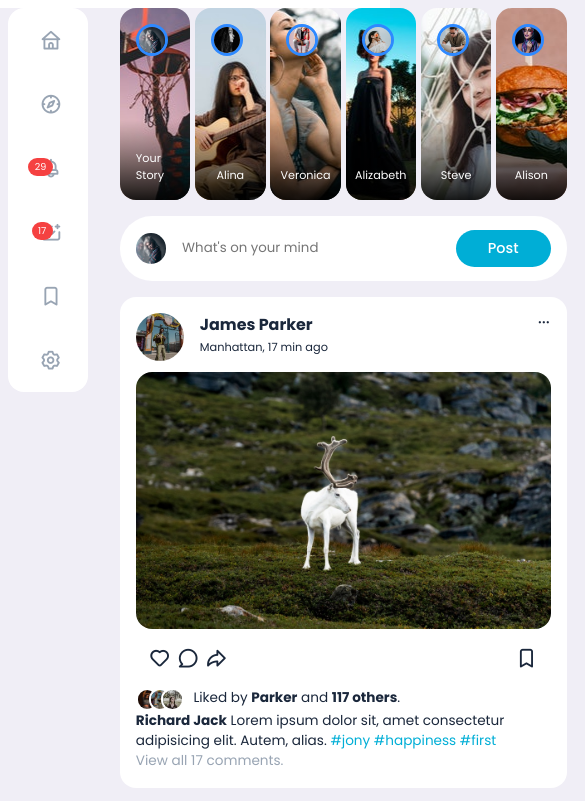
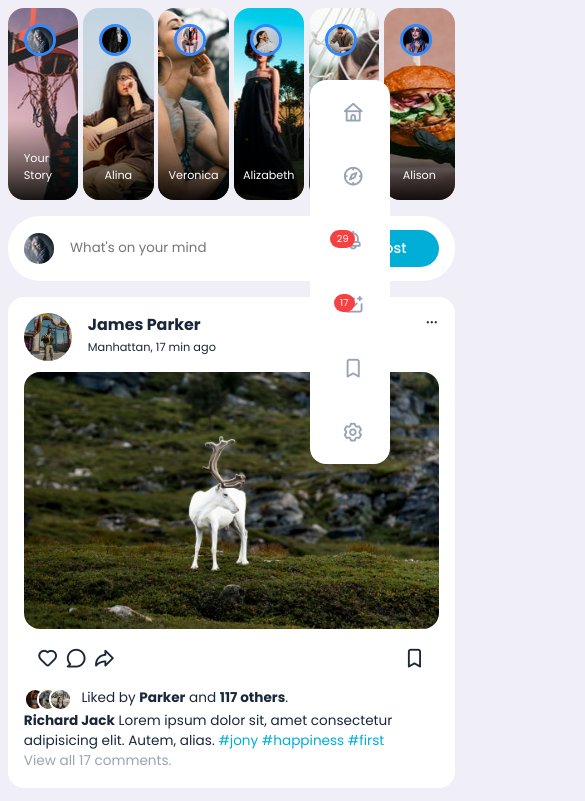
Before and after one commit to Amubasshir/cool-pal, a plain HTML site: page index.html in a window 390 px wide. Shown: the part 80-881 px from the top of the page, 585 px wide, since content can reach past the window. Drawn offline with nearby package versions, Linux system fonts and the light colour scheme.

Commit message:
first draft added

```diff
--- a/style.css
+++ b/style.css
@@ -42,7 +42,7 @@ body {
 
 /* ========COMMON STYLE========== */
 .container {
-  width: 80%;
+  width: 90%;
   margin: 0 auto;
 }
 
@@ -82,7 +82,8 @@ img {
 nav {
   width: 100%;
   background-color: var(--color-white);
-  padding: 0.7rem 0;
+  padding: 0.1rem 0;
+
   position: fixed;
   top: 0;
   left: 0;
@@ -121,6 +122,7 @@ nav .create {
 }
 /* ==========MAIN========== */
 main {
+  /* margin-top: 1rem; */
   top: 5.5rem;
   position: relative;
 }
@@ -136,6 +138,7 @@ main .container {
 main .container .left {
   height: max-content;
   position: sticky;
+  top: 5.5rem;
   top: var(--sticky-top-left);
 }
 main .container .left .profile {
@@ -443,9 +446,8 @@ main .container .left .profile {
   gap: 1rem;
 }
 
-/* ========MQ (MEDIUM DEVICES)========== */
-
-@media screen and (max-width: 1279px) {
+/*====================MQ (medium devices)====================*/
+@media screen and (max-width: 1365px) {
   main .container {
     grid-template-columns: 18vw auto 22vw;
   }
@@ -455,24 +457,57 @@ main .container .left .profile {
   .container {
     width: 96%;
   }
+
   main .container {
     grid-template-columns: 5rem auto 30vw;
   }
+
   main .container .left {
     z-index: 10;
   }
+
   main .container .left .profile {
     display: none;
+    margin-bottom: 0;
   }
+
   .left .sidebar {
     margin-top: 0;
   }
+
   .sidebar h3 {
     display: none;
   }
+
   .left .btn {
     display: none;
   }
 }
 
-/* ========MQ (SMALL DEVICES)========== */
+/*====================MQ (small devices)====================*/
+@media screen and (max-width: 998px) {
+  nav .search-bar {
+    display: none;
+  }
+
+  main .container {
+    grid-template-columns: 0 auto 5rem;
+    gap: 0;
+  }
+
+  main .container .left {
+    grid-column: 3/4;
+    position: fixed;
+    top: 10rem;
+    right: 0;
+    width: 5rem;
+  }
+
+  main .container .middle {
+    grid-column: 1/3;
+  }
+
+  main .container .right {
+    display: none;
+  }
+}
```
